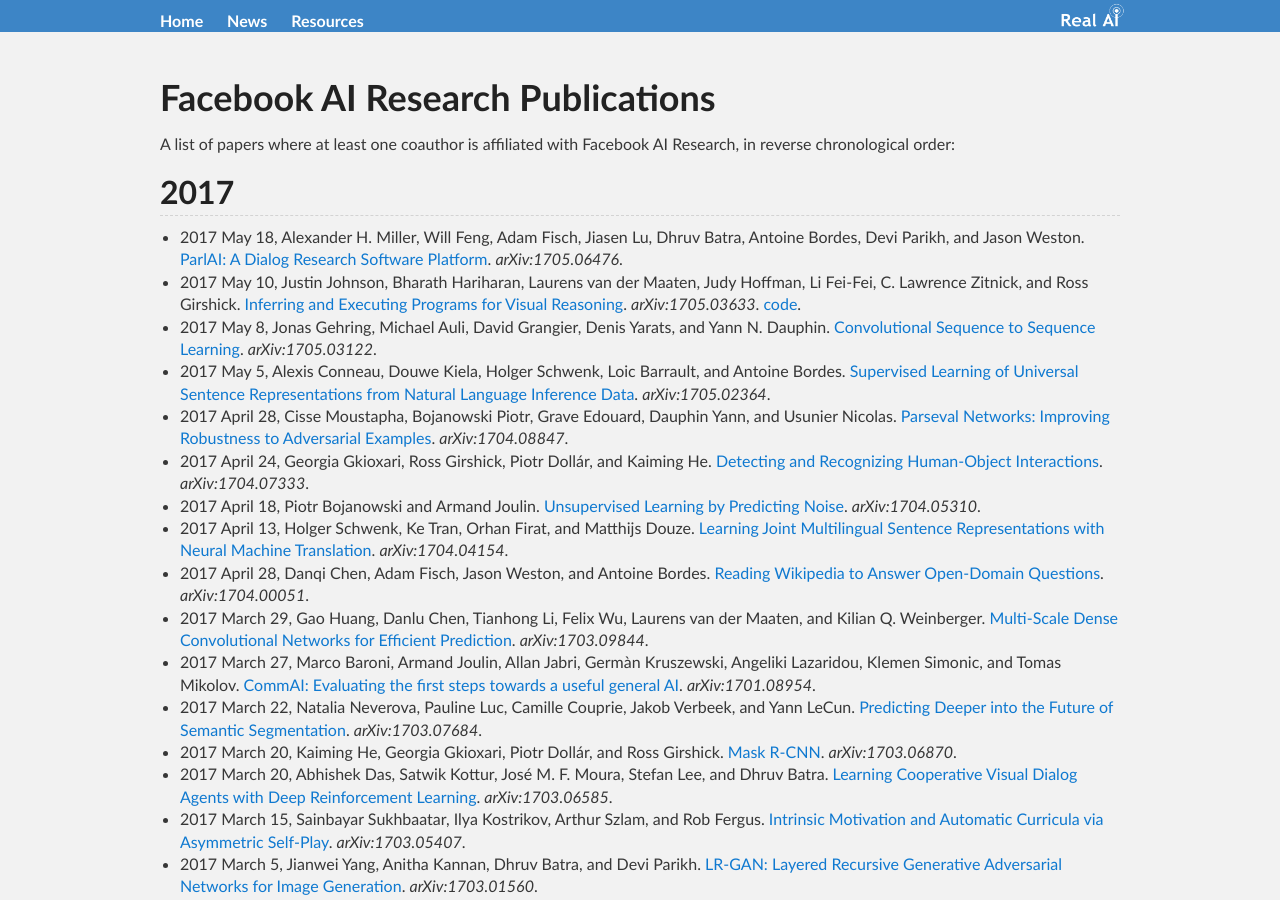
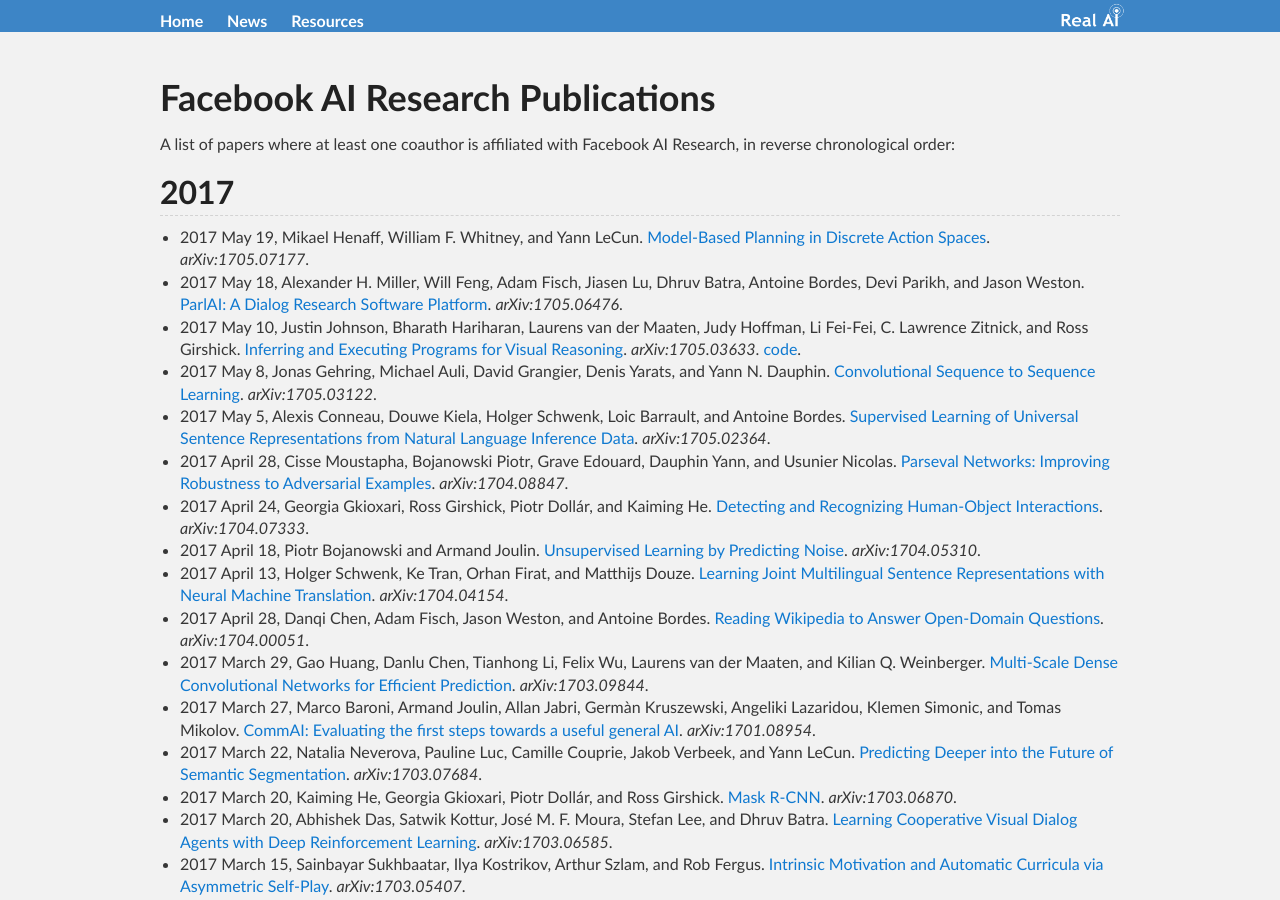
Before and after one commit to Tonywuhk/realai.org, a Jekyll site: the page built from labs/fair-publications.md, in a window 1280 px wide and 900 px high. Built offline with Jekyll 4.4.1, drawn with Linux system fonts in a browser that asks for light colours; our own code applies the rules of GitHub Pages for plain Markdown files; comment, search, counter and statistics services are not loaded; the repository's description, which GitHub fills in, is left out.

Commit message:
Update fair-publications.md

```diff
--- a/labs/fair-publications.md
+++ b/labs/fair-publications.md
@@ -7,6 +7,7 @@
 
 ## 2017
 
+* 2017 May 19, Mikael Henaff, William F. Whitney, and Yann LeCun. [Model-Based Planning in Discrete Action Spaces](https://arxiv.org/abs/1705.07177). *arXiv:1705.07177*.
 * 2017 May 18, Alexander H. Miller, Will Feng, Adam Fisch, Jiasen Lu, Dhruv Batra, Antoine Bordes, Devi Parikh, and Jason Weston. [ParlAI: A Dialog Research Software Platform](https://arxiv.org/abs/1705.06476). *arXiv:1705.06476*.
 * 2017 May 10, Justin Johnson, Bharath Hariharan, Laurens van der Maaten, Judy Hoffman, Li Fei-Fei, C. Lawrence Zitnick, and Ross Girshick. [Inferring and Executing Programs for Visual Reasoning](https://arxiv.org/abs/1705.03633). *arXiv:1705.03633*. [code](https://github.com/facebookresearch/clevr-iep).
 * 2017 May 8, Jonas Gehring, Michael Auli, David Grangier, Denis Yarats, and Yann N. Dauphin. [Convolutional Sequence to Sequence Learning](https://arxiv.org/abs/1705.03122). *arXiv:1705.03122*.
```
